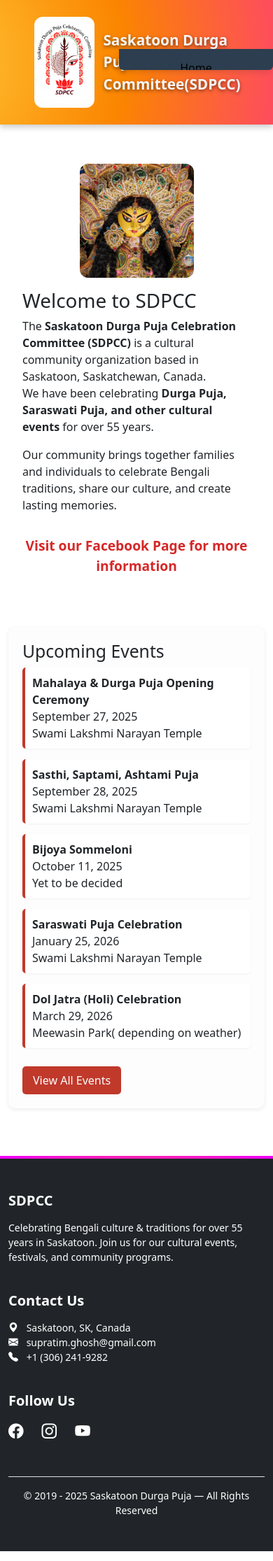
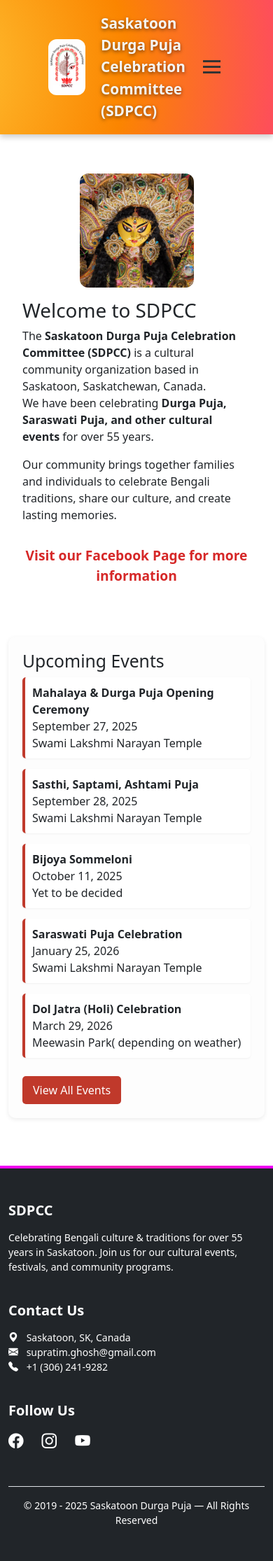
Before and after one commit to EZOPINC/sdpcc, a Jekyll site: the page built from index.md, in a window 390 px wide. Shown: the whole page at 70% size. Built offline with Jekyll 4.4.1, drawn with Linux system fonts in a browser that asks for light colours.

Commit message:
hamburger menu fixed for mobile

```diff
--- a/_includes/header.html
+++ b/_includes/header.html
@@ -1,10 +1,10 @@
-
 <!-- Navbar -->
 <header class="header">
   <div class="site-nav-container">
+    <!-- Logo -->
     <a href="{{ '/' | relative_url }}" class="site-logo-link">
       <img src="{{ '/assets/images/SDPCC_LOGO.png' | relative_url }}" alt="SDPCC Logo" class="site-logo">
-      <span class="site-name">Saskatoon Durga Puja Celebration Committee(SDPCC)</span>
+      <span class="site-name">Saskatoon Durga Puja Celebration Committee (SDPCC)</span>
     </a>
 
     <!-- Hamburger -->
@@ -20,7 +20,7 @@
       <li><a href="{{ '/events/' | relative_url }}">Events</a></li>
       <li><a href="{{ '/contact/' | relative_url }}">Contact</a></li>
       <li class="dropdown">
-        <a href="javascript:void(0)" class="dropbtn">Forum ▾</a>
+        <a href="javascript:void(0)" class="dropbtn">Forum</a>
         <ul class="dropdown-content">
           <li><a href="{{ '/announcements/' | relative_url }}">Announcements</a></li>
           <li><a href="{{ '/blog/' | relative_url }}">Blogs</a></li>
--- a/_layouts/default.html
+++ b/_layouts/default.html
@@ -39,6 +39,7 @@
     <a href="{{ '/events/' | relative_url }}" class="view-all-events">View All Events</a>
   </aside>
   {% endif %}
+
 </main>
   <!-- Footer -->
     {% include footer.html %}
--- a/assets/css/styles.css
+++ b/assets/css/styles.css
@@ -40,20 +40,26 @@
 }
 
 /* -------------------- Navbar -------------------- */
-.site-navbar {
-    background: #2c3e50;
-    padding: 10px 10px;
+/* Base Navbar */
+/*.header {
+  background: #fff;
+  box-shadow: 0 2px 5px rgba(0,0,0,0.1);
+  position: sticky;
+  top: 0;
+  z-index: 1000;
 }
+  */
 
 .site-nav-container {
   display: flex;
+  justify-content: space-between;
   align-items: center;
-    justify-content: space-between;
-    /* logo left, nav right */
   width: 75%;
   margin: 0 auto;
+  padding: 10px 20px;
 }
 
+/* Logo */
 .site-logo-link {
     display: flex;
     align-items: center;
@@ -62,9 +68,9 @@
 }
 
 .site-logo {
-    height: 130px;
+  height: 80px;
+  margin-right: 20px;
   width: auto;
-    margin-right: 10px;
 }
 
 .site-name {
@@ -100,11 +106,11 @@
     text-transform: uppercase;
 }
 
-/* Dropdown Menu */
+
+/* Dropdown */
 .dropdown {
     position: relative;
 }
-
 .dropdown-content {
     display: none;
     position: absolute;
@@ -134,80 +140,93 @@
     border-radius: 4px;
 }
 
+.dropbtn::after {
+    content: " ▼";
+    font-size: 0.6rem;
+    margin-left: 5px;
+    color: #333;
+
+}
 .dropdown:hover .dropdown-content {
   display: block;
 }
 
-/* -------------------- Hamburger -------------------- */
+/* Hamburger (hidden on desktop) */
 .hamburger {
   display: none;
   flex-direction: column;
-    justify-content: space-between;
-    width: 25px;
-    height: 20px;
+  gap: 5px;
+  border: none;
   background: none;
-    border: none;
   cursor: pointer;
 }
 
 .hamburger span {
-    display: block;
+  width: 25px;
   height: 3px;
-    width: 100%;
-    background: #fff;
-    border-radius: 3px;
+  background: #333;
   transition: 0.3s;
 }
 
-/* Hamburger animation (X) */
-.hamburger.active span:nth-child(1) {
-    transform: rotate(45deg) translate(5px, 5px);
-}
-
-.hamburger.active span:nth-child(2) {
-    opacity: 0;
-}
-
-.hamburger.active span:nth-child(3) {
-    transform: rotate(-45deg) translate(6px, -6px);
-}
-
-/* -------------------- Mobile -------------------- */
+/* --- MOBILE STYLES --- */
 @media (max-width: 768px) {
-    .nav-links {
-        position: absolute;
-        top: 70px;
-        right: 0;
-        background: #2c3e50;
-        flex-direction: column;
-        width: 220px;
-        padding: 15px;
-        max-height: 0;
-        overflow: hidden;
-        transition: max-height 0.4s ease-in-out;
-        box-shadow: 0 4px 8px rgba(0, 0, 0, 0.1);
-        border-radius: 0 0 6px 6px;
-        z-index: 999;
-    }
-
-    .nav-links.open {
-        max-height: 500px;
-    }
-
-    /* toggled menu */
-
   .hamburger {
     display: flex;
   }
 
+  .nav-links {
+    position: absolute;
+    top: 60px;
+    left: 0;
+    width: 100%;
+    background: #fff;
+    flex-direction: column;
+    overflow: hidden;
+
+    /* For slide down animation */
+    max-height: 0;
+    opacity: 0;
+    visibility: hidden;
+    transition: max-height 0.4s ease, opacity 0.3s ease;
+  }
+
+  .nav-links.active {
+    max-height: 500px; /* enough height for menu */
+    opacity: 1;
+    visibility: visible;
+  }
+
+  .nav-links li {
+    padding: 10px;
+    text-align: center;
+  }
+
   /* Dropdown inside mobile */
+  .dropdown-content {
+    position: relative;
+    box-shadow: none;
+    background: #f0f0f0;
+
+  }
+
   .dropdown:hover .dropdown-content {
-        position: static;
+    display: none; /* disable hover */
+  }
+
+  .dropdown .dropbtn::after {
+    content: " ▸";
+  }
+
+  .dropdown.open .dropdown-content {
     display: block;
-        background: none;
-        box-shadow: none;
+    margin-top: 10px;
+    background: #22e4da;
+    border-radius: 4px;
+    box-shadow: 0 2px 8px rgba(0, 0, 0, 0.1);
+
   }
 }
+
 
 /* MAIN CONTENT */
 
--- a/assets/js/scripts.js
+++ b/assets/js/scripts.js
@@ -1,14 +1,26 @@
 // Custom JS for SDPCC site
 // Mobile menu toggle
-  document.addEventListener("DOMContentLoaded", function() {
-    const hamburger = document.getElementById("hamburger");
-    const navLinks = document.getElementById("nav-links");
+// Mobile hamburger toggle
+document.addEventListener("DOMContentLoaded", () => {
+  const hamburger = document.getElementById("hamburger");
+  const navLinks = document.getElementById("nav-links");
+  const dropdowns = document.querySelectorAll(".dropdown");
 
-    hamburger.addEventListener("click", function() {
-      navLinks.classList.toggle("open");
-      hamburger.classList.toggle("active");
+  // Toggle mobile nav
+  hamburger.addEventListener("click", () => {
+    navLinks.classList.toggle("active");
+  });
+
+  // Handle dropdowns in mobile
+  dropdowns.forEach(dropdown => {
+    const btn = dropdown.querySelector(".dropbtn");
+    btn.addEventListener("click", (e) => {
+      e.preventDefault();
+      dropdown.classList.toggle("open");
     });
   });
+});
+
 
 // Smooth Lightbox Initialization for gallery Images
 // Lightbox for gallery
```
Lines whose indentation alone changed are shown as unchanged.
